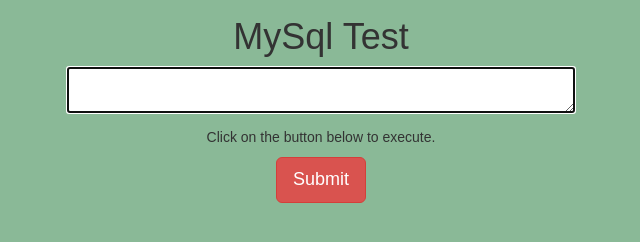
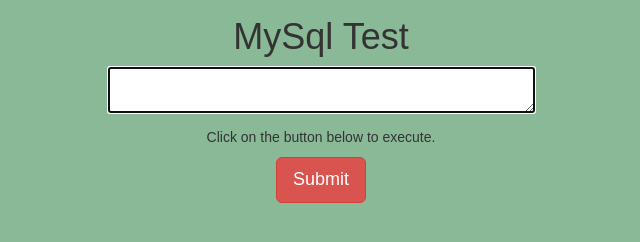
Before and after one commit to briandooley/fh_mysql, a plain HTML site: page client/default/index.html in a window 1280 px wide. Shown: the part 120-362 px from the top of the page, without its empty margins (319-959 px from the left). Drawn offline with nearby package versions, Linux system fonts and the light colour scheme; files whose address does not match are found by name.

Commit message:
update file /client/default/index.html

```diff
--- a/client/default/index.html
+++ b/client/default/index.html
@@ -23,7 +23,7 @@
 		<p></p>
 
 		<form>
-			<textarea rows="2" cols="60" autofocus maxlength="200" required wrap="soft" id="sqlquery"></textarea>
+			<textarea rows="2" cols="50" autofocus maxlength="200" required wrap="soft" id="sqlquery"></textarea>
 
 <!--			Query: <input type="text" name="sqlquery" size="300"> -->
 		</form>
```
